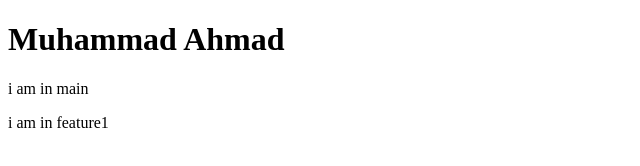
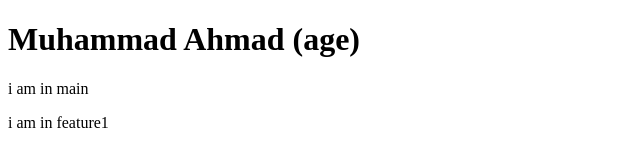
Before and after one commit to ahmadAK07/localRepo, a plain HTML site: page index.html in a window 1280 px wide. Shown: the whole page, without its empty margins (0-640 px from the left). Drawn offline with Linux system fonts and the light colour scheme.

Commit message:
add Name

```diff
--- a/index.html
+++ b/index.html
@@ -6,7 +6,7 @@
     <title>Document</title>
 </head>
 <body>
-    <h1>Muhammad Ahmad</h1>
+    <h1>Muhammad Ahmad (age)</h1>
     <p>i am in main</p>
     <p>i am in feature1</p>
 </body>
```
